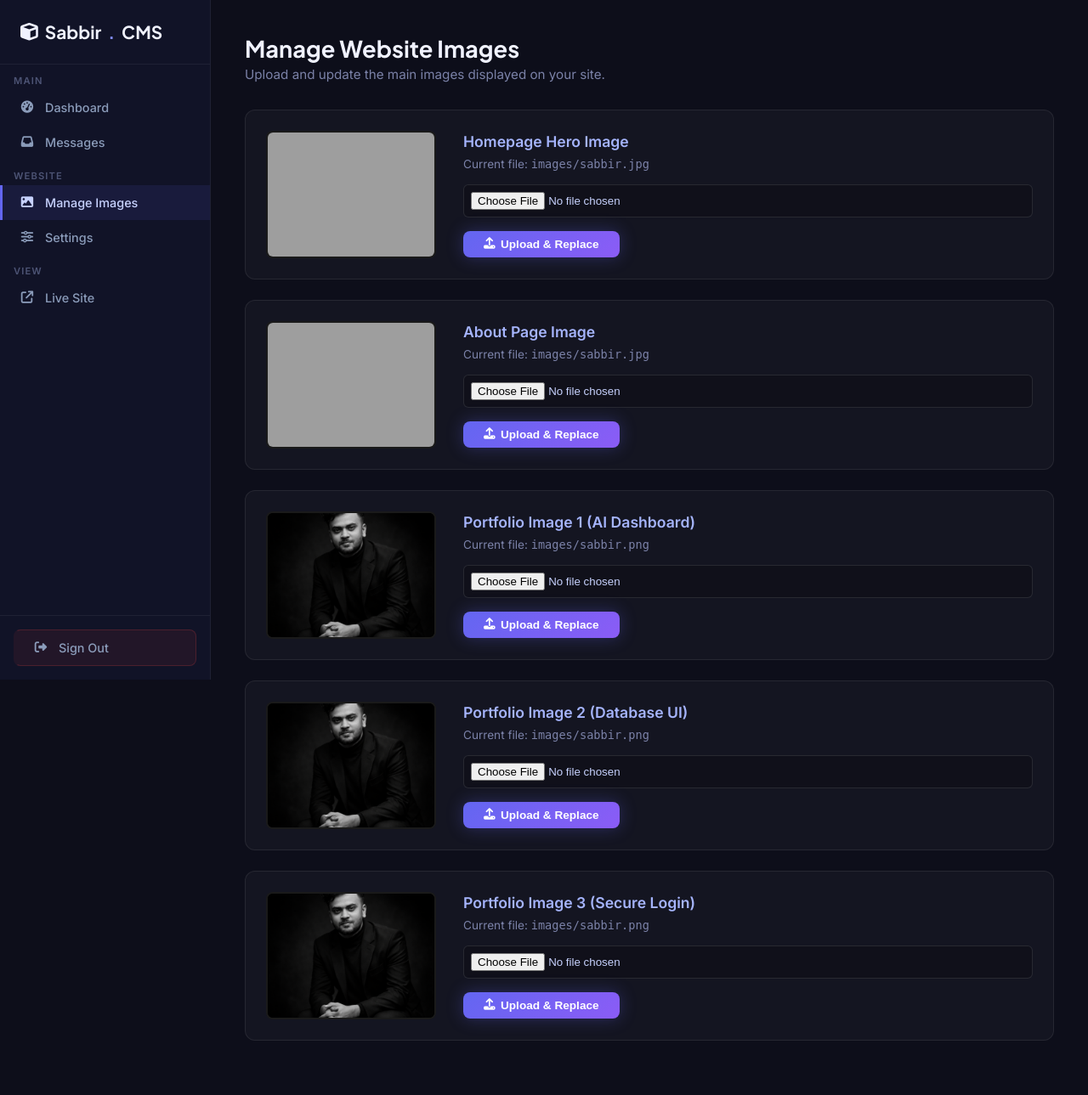
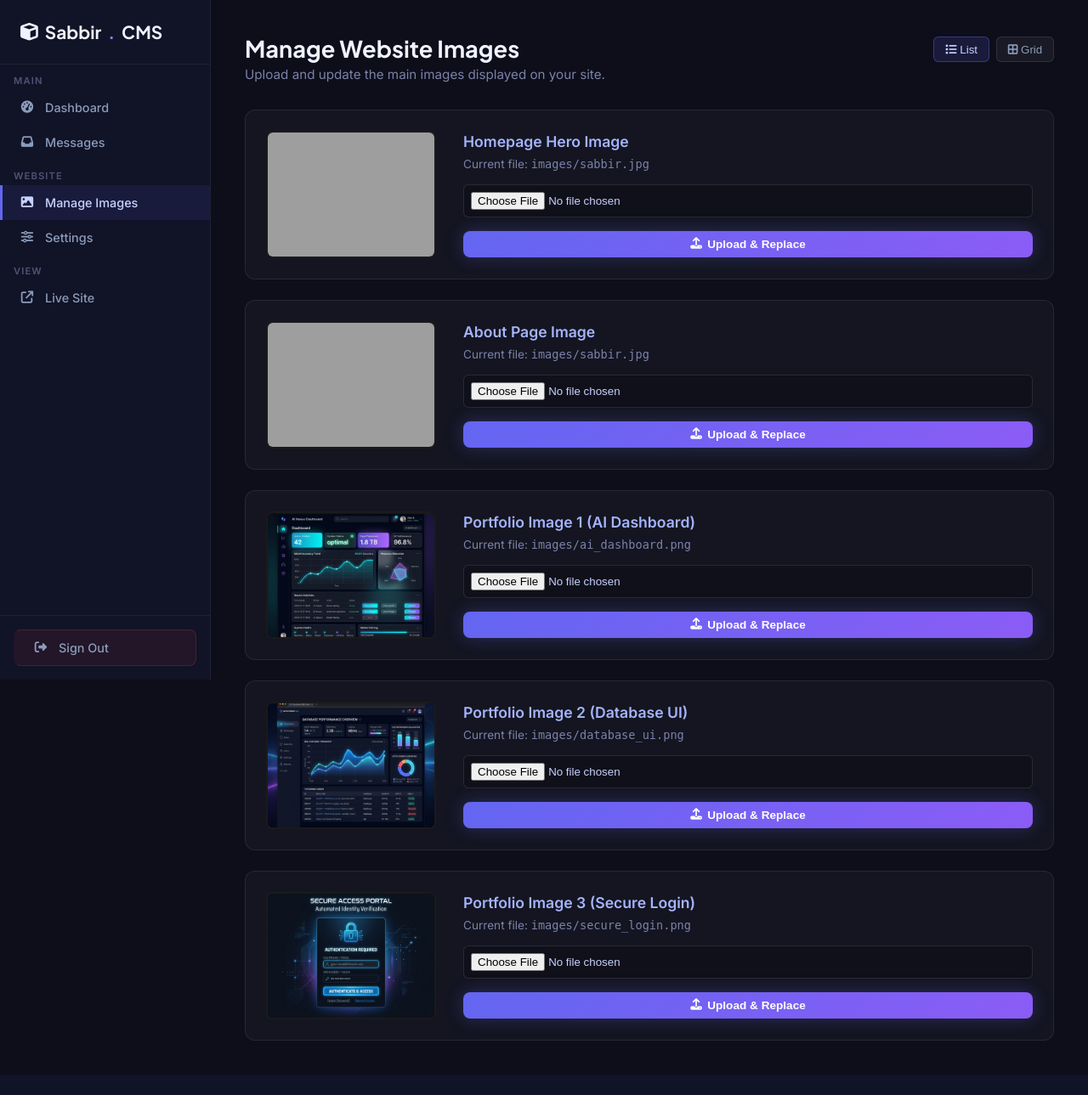
Before and after one commit to sabbirbiswas08/personalweb, a PHP site: page /admin/content.php in a window 1280 px wide. Shown: the whole page at 85% size. After the commit the page ends 1265 px from the top, so only its background shows below. Run offline with PHP 8.4, Linux system fonts and the light colour scheme; a user stored in the database is signed in; data comes from the database, SQL or seed files in the repository; grey boxes are pictures that could not be loaded.

Commit message:
feat: add image management page to admin dashboard for updating site assets

```diff
--- a/admin/content.php
+++ b/admin/content.php
@@ -4,19 +4,34 @@ require_once __DIR__ . '/includes/auth.php';
 $msg = '';
 $error = '';
 
-// Allowed image keys that can be edited
-$image_keys = [
-    'home_hero_image' => 'Homepage Hero Image',
-    'about_image'     => 'About Page Image',
-    'portfolio_img_1' => 'Portfolio Image 1 (AI Dashboard)',
-    'portfolio_img_2' => 'Portfolio Image 2 (Database UI)',
-    'portfolio_img_3' => 'Portfolio Image 3 (Secure Login)'
+// Allowed image keys that can be edited, with their default fallback paths
+$image_details = [
+    'home_hero_image' => [
+        'label' => 'Homepage Hero Image',
+        'default' => 'images/sabbir.png'
+    ],
+    'about_image' => [
+        'label' => 'About Page Image',
+        'default' => 'images/sabbir.png'
+    ],
+    'portfolio_img_1' => [
+        'label' => 'Portfolio Image 1 (AI Dashboard)',
+        'default' => 'images/ai_dashboard.png'
+    ],
+    'portfolio_img_2' => [
+        'label' => 'Portfolio Image 2 (Database UI)',
+        'default' => 'images/database_ui.png'
+    ],
+    'portfolio_img_3' => [
+        'label' => 'Portfolio Image 3 (Secure Login)',
+        'default' => 'images/secure_login.png'
+    ]
 ];
 
 if ($_SERVER['REQUEST_METHOD'] === 'POST' && isset($_FILES['imageUpload'])) {
     $key = $_POST['section_key'] ?? '';
 
-    if (array_key_exists($key, $image_keys)) {
+    if (array_key_exists($key, $image_details)) {
         $file = $_FILES['imageUpload'];
 
         if ($file['error'] === UPLOAD_ERR_OK) {
@@ -38,7 +53,7 @@ if ($_SERVER['REQUEST_METHOD'] === 'POST' && isset($_FILES['imageUpload'])) {
                     } else {
                         $pdo->prepare("INSERT INTO site_content (section_key, content_value) VALUES (?,?)")->execute([$key, $db_path]);
                     }
-                    $msg = "Successfully updated " . $image_keys[$key];
+                    $msg = "Successfully updated " . $image_details[$key]['label'];
                 } else {
                     $error = "Failed to save the uploaded image.";
                 }
@@ -55,7 +70,7 @@ if ($_SERVER['REQUEST_METHOD'] === 'POST' && isset($_FILES['imageUpload'])) {
 
 // Fetch current images
 $current_images = [];
-$keys_list = "'" . implode("','", array_keys($image_keys)) . "'";
+$keys_list = "'" . implode("','", array_keys($image_details)) . "'";
 $stmt = $pdo->query("SELECT section_key, content_value FROM site_content WHERE section_key IN ($keys_list)");
 while ($row = $stmt->fetch()) {
     $current_images[$row['section_key']] = $row['content_value'];
@@ -69,12 +84,28 @@ while ($row = $stmt->fetch()) {
   <link rel="stylesheet" href="css/admin.css">
   <link rel="stylesheet" href="https://cdnjs.cloudflare.com/ajax/libs/font-awesome/6.5.0/css/all.min.css">
   <style>
-    .image-card { background:rgba(255,255,255,.03); border:1px solid rgba(255,255,255,.08); border-radius:12px; padding:1.5rem; margin-bottom:1.5rem; display:flex; gap:2rem; align-items:center; }
-    @media(max-width:768px) { .image-card { flex-direction:column; align-items:flex-start; } }
-    .img-preview { width:200px; height:150px; object-fit:cover; border-radius:8px; border:2px solid rgba(255,255,255,.1); background:#000; }
-    .upload-form { flex:1; }
-    .upload-form h3 { color:#a5b4fc; margin-bottom:.5rem; font-size:1.1rem; }
-    .upload-form p { color:#7b82a8; font-size:.85rem; margin-bottom:1rem; }
+    .view-controls { display:flex; gap:.5rem; margin-bottom:1.5rem; justify-content:flex-end; }
+    .view-btn { background:rgba(255,255,255,.05); border:1px solid rgba(255,255,255,.1); color:#8b9cba; padding:.4rem .8rem; border-radius:6px; cursor:pointer; transition:.2s; }
+    .view-btn:hover, .view-btn.active { background:rgba(99,102,241,.15); border-color:rgba(99,102,241,.4); color:#c7d2fe; }
+
+    /* Layout Container */
+    .image-container { display:flex; flex-direction:column; gap:1.5rem; }
+
+    /* Card Styles for List View (Default) */
+    .image-card { background:rgba(255,255,255,.03); border:1px solid rgba(255,255,255,.08); border-radius:12px; padding:1.5rem; display:flex; gap:2rem; align-items:center; transition:.3s; }
+    .img-preview { width:200px; height:150px; object-fit:cover; border-radius:8px; border:2px solid rgba(255,255,255,.1); background:#000; flex-shrink:0; }
+    .upload-form { flex:1; display:flex; flex-direction:column; align-items:flex-start; }
+
+    /* Grid View overrides */
+    .image-container.grid-view { display:grid; grid-template-columns:repeat(auto-fill, minmax(280px, 1fr)); gap:1.5rem; }
+    .image-container.grid-view .image-card { flex-direction:column; gap:1rem; padding:1.25rem; align-items:stretch; }
+    .image-container.grid-view .img-preview { width:100%; height:180px; }
+    .image-container.grid-view .upload-form { flex:none; }
+
+    @media(max-width:768px) { .image-card { flex-direction:column; align-items:flex-start; } .img-preview { width:100%; height:200px; } }
+
+    .upload-form h3 { color:#a5b4fc; margin-bottom:.5rem; font-size:1.1rem; word-break:break-word; }
+    .upload-form p { color:#7b82a8; font-size:.85rem; margin-bottom:1rem; word-break:break-all; }
     .file-input { background:rgba(0,0,0,.2); padding:.5rem; border-radius:6px; border:1px solid rgba(255,255,255,.1); margin-bottom:1rem; width:100%; color:#c7d2fe; }
   </style>
 </head>
@@ -97,9 +128,16 @@ while ($row = $stmt->fetch()) {
 </aside>
 
 <main class="main">
-  <div class="page-header">
+  <div class="page-header" style="display:flex; justify-content:space-between; align-items:flex-end; flex-wrap:wrap; gap:1rem;">
+    <div>
       <h1>Manage Website Images</h1>
       <p>Upload and update the main images displayed on your site.</p>
+    </div>
+
+    <div class="view-controls">
+      <button class="view-btn active" id="btnList" onclick="setView('list')"><i class="fas fa-list"></i> List</button>
+      <button class="view-btn" id="btnGrid" onclick="setView('grid')"><i class="fas fa-border-all"></i> Grid</button>
+    </div>
   </div>
 
   <?php if ($msg): ?>
@@ -114,27 +152,59 @@ while ($row = $stmt->fetch()) {
     </div>
   <?php endif; ?>
 
-  <?php foreach ($image_keys as $db_key => $label):
-      $current_src = $current_images[$db_key] ?? 'images/sabbir.png';
+  <div class="image-container list-view" id="imgContainer">
+    <?php foreach ($image_details as $db_key => $details):
+        // Get image from DB, or fallback to the specific correct default image
+        $current_src = $current_images[$db_key] ?? $details['default'];
     ?>
     <div class="image-card">
-    <img src="../<?= htmlspecialchars($current_src) ?>" alt="Preview" class="img-preview" onerror="this.src='https://placehold.co/400x300/1e1e2f/4d5475?text=No+Image'">
+      <!-- Use exactly the correct default image for each unique position -->
+      <img src="../<?= htmlspecialchars($current_src) ?>" alt="Preview" class="img-preview" onerror="this.src='../<?= htmlspecialchars($details['default']) ?>'">
 
       <div class="upload-form">
-      <h3><?= htmlspecialchars($label) ?></h3>
+        <h3><?= htmlspecialchars($details['label']) ?></h3>
         <p>Current file: <code><?= htmlspecialchars($current_src) ?></code></p>
 
-      <form method="POST" enctype="multipart/form-data" style="display:flex; flex-direction:column; align-items:flex-start;">
+        <form method="POST" enctype="multipart/form-data" style="display:flex; flex-direction:column; align-items:flex-start; width:100%;">
           <input type="hidden" name="section_key" value="<?= $db_key ?>">
           <input type="file" name="imageUpload" class="file-input" accept="image/png, image/jpeg, image/gif, image/webp" required>
-        <button type="submit" class="btn-admin btn-indigo" style="padding:.5rem 1.5rem;">
+          <button type="submit" class="btn-admin btn-indigo" style="padding:.5rem 1.5rem; width:100%; justify-content:center;">
             <i class="fas fa-upload"></i> Upload & Replace
           </button>
         </form>
       </div>
     </div>
     <?php endforeach; ?>
+  </div>
 
 </main>
+
+<script>
+  // Simple view toggler
+  function setView(view) {
+    const container = document.getElementById('imgContainer');
+    const btnList = document.getElementById('btnList');
+    const btnGrid = document.getElementById('btnGrid');
+
+    if (view === 'grid') {
+      container.classList.remove('list-view');
+      container.classList.add('grid-view');
+      btnGrid.classList.add('active');
+      btnList.classList.remove('active');
+      localStorage.setItem('adminImgView', 'grid');
+    } else {
+      container.classList.remove('grid-view');
+      container.classList.add('list-view');
+      btnList.classList.add('active');
+      btnGrid.classList.remove('active');
+      localStorage.setItem('adminImgView', 'list');
+    }
+  }
+
+  // Restore saved view preference
+  if (localStorage.getItem('adminImgView') === 'grid') {
+    setView('grid');
+  }
+</script>
 </body>
 </html>
```
Lines whose indentation alone changed are shown as unchanged.
